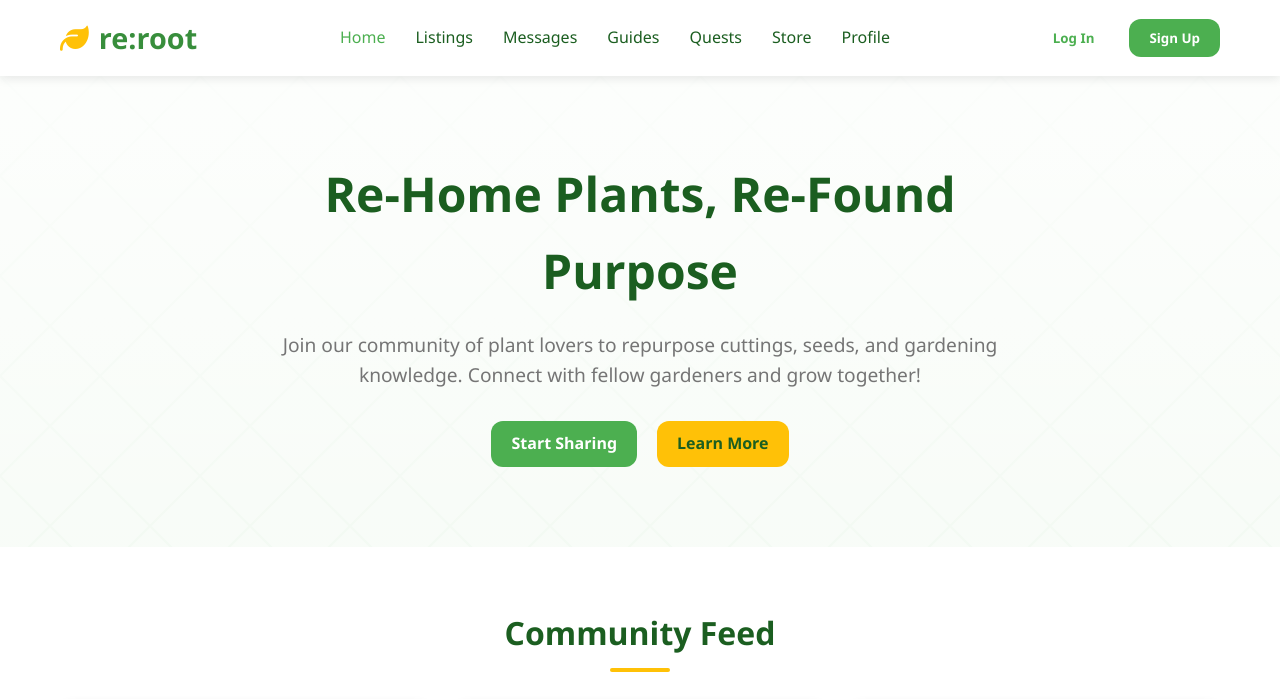
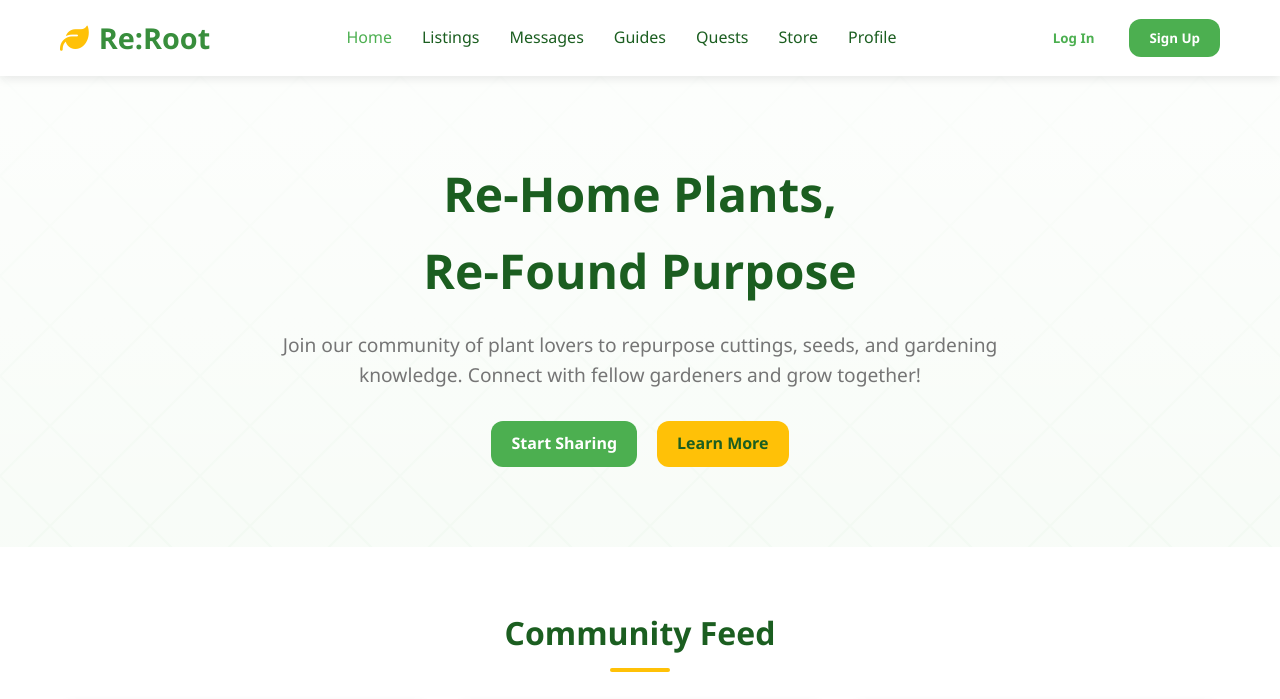
Before and after one commit to RyanPang101/Re-Root, a website: page index.html in a window 1280 px wide. Shown: the top 699 px of the page. Drawn offline with Linux system fonts and the light colour scheme.

Commit message:
Update index.html

```diff
--- a/index.html
+++ b/index.html
@@ -631,7 +631,7 @@
       <nav class="navbar">
         <a href="index.html" class="logo">
           <i class="fas fa-leaf"></i>
-          re:root
+          Re:Root
         </a>
 
         <ul class="nav-links">
@@ -677,7 +677,7 @@
   <section class="hero">
     <div class="container">
       <div class="hero-content">
-        <h1>Re-Home Plants,<b></b> Re-Found Purpose</h1>
+        <h1>Re-Home Plants, <br> Re-Found Purpose</h1>
         <p>
           Join our community of plant lovers to repurpose cuttings, seeds, and
           gardening knowledge. Connect with fellow gardeners and grow together!
```
